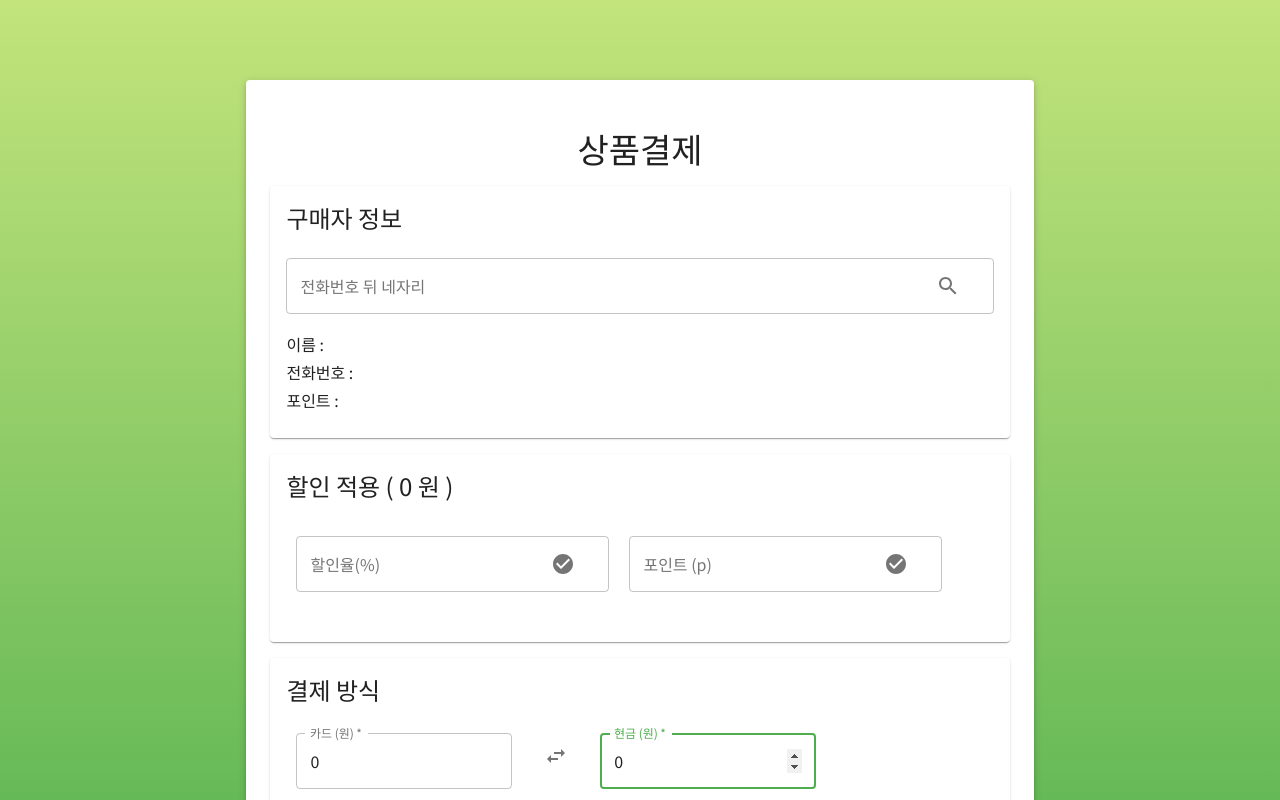
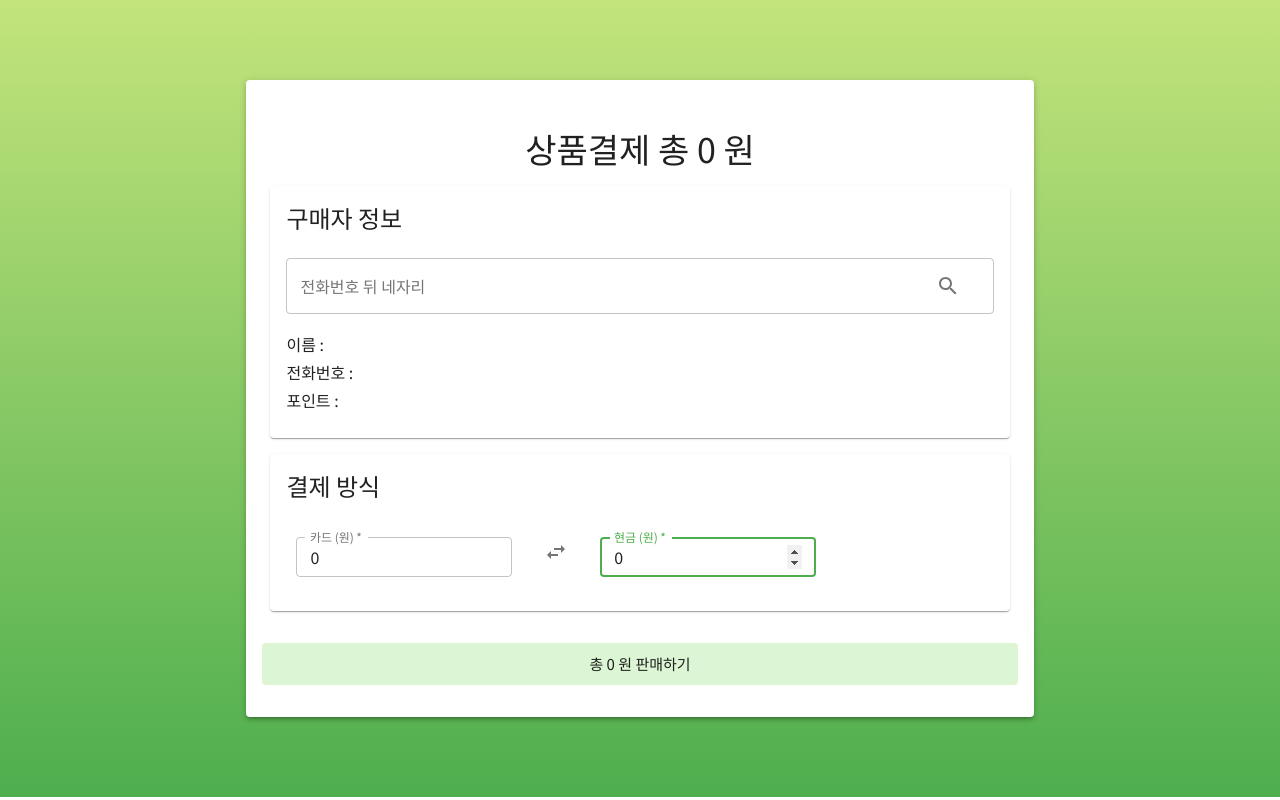
Before and after one commit to pjh4400/MarketBalgyun-Frontend, a React app: page /payment in a window 1280 px wide. Shown: the top 800 px of the page. Built offline with nearby package versions, Linux system fonts and the light colour scheme.

Commit message:
할인율 적용 수정
기업 요구사항에 따라 최대 할인율을 상품 스키마에 추가,
이에 따라 상품 등록 시 최대 할인율 입력 /
결제 창에서 할인율 일괄 적용하던 것을 판매 창에서 상품 개별적으로 할인율 적용하도록 변경

```diff
--- a/src/components/SaleGeneralItem.js
+++ b/src/components/SaleGeneralItem.js
@@ -1,4 +1,4 @@
-import React, { useState } from "react";
+import React, { useState, useEffect } from "react";
 import { makeStyles } from '@material-ui/core/styles';
 import { Typography, Grid, TextField, InputAdornment, Card, CardContent, IconButton, CardActionArea } from '@material-ui/core';
 
@@ -23,20 +23,44 @@ const useStyles = makeStyles((theme) => ({
 }));
 
 
-const SaleGeneralItem = ({ item, key, onDeleteItem, onChangeQuantity }) => {
+const SaleGeneralItem = ({ item, onDeleteItem, onChangePrice }) => {
+  const [price, setPrice] = useState(item.price);
+  const [quantity, setQuantity] = useState(1);
+  const [discount, setDiscount] = useState(0);
+
+  useEffect(() => {
+    let newPrice = item.price / 100 * ( 100 - discount) * quantity;
+    onChangePrice(price, newPrice);
+    setPrice(newPrice);
+  }, [quantity, discount]);
+
   const classes = useStyles();
 
   const onQuantityHandler = (e) => {
     e.preventDefault();
-    let quantity = Number(e.target.quantity.value);
-    if (quantity < 1) {
+    let tmpQty = Number(e.target.quantity.value);
+    if (tmpQty < 1) {
       alert("잘못된 입력입니다.");
     }
-    else if (quantity > item.quantity) {
+    else if (tmpQty > item.quantity) {
       alert(item.quantity + "개 이상 판매할 수 없습니다.");
     }
     else {
-      onChangeQuantity(item,quantity);
+      setQuantity(tmpQty);
+    }
+  }
+
+  const onDiscountHandler = (e) => {
+    e.preventDefault();
+    let tmpDiscount = Number(e.target.discount.value);
+    if (tmpDiscount < 0) {
+      alert("잘못된 입력입니다.");
+    }
+    else if (tmpDiscount > item.max_discount) {
+      alert(item.max_discount + "% 이상 할인 할 수 없습니다.");
+    }
+    else {
+      setDiscount(tmpDiscount);
     }
   }
 
@@ -48,18 +72,21 @@ const SaleGeneralItem = ({ item, key, onDeleteItem, onChangeQuantity }) => {
             <CardContent>
               <Typography variant="subtitle1" color="textSecondary" paragraph>
                 ID : {item.id}
-                <IconButton className={classes.clear} onClick={() => onDeleteItem(item)}><ClearIcon /></IconButton>
+                <IconButton className={classes.clear} onClick={() => onDeleteItem(item.id,price)}><ClearIcon /></IconButton>
               </Typography>
               <Typography component="h3" variant="h5">
                 {item.name || item.third_category}
               </Typography>
-              <Typography variant="subtitle1">
+              <Typography variant="body1">
                 재고 : {item.quantity}
               </Typography>
-              <Typography variant="subtitle1" color="primary">
+              <Typography variant="body1">
+                최대 할인율 : {item.max_discount}
+              </Typography>
+              <Typography variant="subtitle1" color="primary" paragraph>
                 가격 : {item.price} 원
             </Typography>
-              <form className={classes.form} onSubmit={onQuantityHandler}>
+              <form onSubmit={onQuantityHandler}>
                 <TextField
                   type="number"
                   variant="outlined"
@@ -76,6 +103,28 @@ const SaleGeneralItem = ({ item, key, onDeleteItem, onChangeQuantity }) => {
                   }}
                 />
               </form>
+
+              <form onSubmit={onDiscountHandler}>
+                <TextField
+                  type="number"
+                  variant="outlined"
+                  fullWidth
+                  label="할인율"
+                  name="discount"
+                  defaultValue="0"
+                  InputProps={{
+                    endAdornment: (
+                      <InputAdornment>
+                        <IconButton type="submit"><CheckCircleIcon /></IconButton>
+                      </InputAdornment>
+                    )
+                  }}
+                />
+              </form>
+              <Typography variant="subtitle1" color="primary">
+                총 적용 가격 : {price} 원
+            </Typography>
+
             </CardContent>
           </div>
         </Card>
--- a/src/containers/PaymentContainer.js
+++ b/src/containers/PaymentContainer.js
@@ -4,15 +4,15 @@ import Payment from '../pages/Payment';
 
 
 const PaymentContainer = () => {
-    const { items, price } = useSelector( ({sales}) => ({
+    const { items, sum_price } = useSelector( ({sales}) => ({
         items: sales.items,
-        price: sales.price,
+        sum_price: sales.sum_price,
     }));
 
 
     return (
     <Payment
-    price={price}
+    sum_price={sum_price}
     />
     );
 };
--- a/src/containers/SaleContainer.js
+++ b/src/containers/SaleContainer.js
@@ -1,29 +1,30 @@
 import React, { useCallback } from 'react';
 import { useSelector, useDispatch } from 'react-redux';
 import Sale from '../pages/Sale';
-import  { addItem, deleteItem, changeQuantity } from '../modules/sales';
+import  { addItem, deleteItem, changePrice } from '../modules/sales';
 
 
 const SaleContainer = () => {
-    const { items, price, quantities } = useSelector( ({sales}) => ({
+    const { items, sum_price } = useSelector( ({sales}) => ({
         items: sales.items,
-        price: sales.price,
-        quantities: sales.quantities,
+        sum_price: sales.sum_price,
     }));
 
     const dispatch = useDispatch();
     const onAddItem = useCallback(item => dispatch(addItem(item)), [dispatch]);
-    const onDeleteItem = useCallback(item => dispatch(deleteItem(item)), [dispatch]);
-    const onChangeQuantity = useCallback((item,quantity) => dispatch(changeQuantity(item, quantity)), [dispatch]);
+    const onDeleteItem = useCallback((id,price) => dispatch(deleteItem(id,price)), [dispatch]);
+    const onChangePrice = useCallback((prevPrice,newPrice) => dispatch(changePrice(prevPrice,newPrice)), [dispatch]);
+
+
 
 
     return (
     <Sale
     items={items}
-    price={price}
+    sum_price={sum_price}
     onAddItem={onAddItem}
     onDeleteItem={onDeleteItem}
-    onChangeQuantity={onChangeQuantity}
+    onChangePrice={onChangePrice}
     />
     );
 };
--- a/src/modules/sales.js
+++ b/src/modules/sales.js
@@ -1,11 +1,10 @@
 const ADD_ITEM = 'sales/ADD_ITEM'; // 판매목록에 상품 추가
 const DELETE_ITEM = 'sales/DELETE_ITEM'; // 판매목록에서 상품 제거
-const CHANGE_QUANTITY = 'sales/CHANGE_QUANTITY' // 상품 판매 수량 수정
+const CHANGE_PRICE = 'sales/CHANGE_PRICE'; // 할인, 수량 변경 등으로 가격 비교
 
 const initialState = {
     items : [],
-    price : 0,
-    quantities : [],
+    sum_price : 0,
 }
 
 export const addItem = (item) => ({
@@ -13,16 +12,18 @@ export const addItem = (item) => ({
     item,
 });
 
-export const deleteItem = (item) => ({
+export const deleteItem = (id, price) => ({
     type : DELETE_ITEM,
-    item
+    id,
+    price,
 });
 
-export const changeQuantity = (item, quantity) => ({
-    type : CHANGE_QUANTITY,
-    item,
-    quantity
-})
+export const changePrice = (prevPrice, newPrice) => ({
+    type : CHANGE_PRICE,
+    prevPrice,
+    newPrice,
+});
+
 
 
 function sales(state = initialState, action) {
@@ -31,30 +32,24 @@ function sales(state = initialState, action) {
             return{
                 ...state,
                 items : state.items.concat(action.item),
-                price : state.price + action.item.price,
-                quantities : state.quantities.concat(1),
+                sum_price : state.sum_price + action.item.price,
             };
 
         case DELETE_ITEM:
-            let index = state.items.findIndex(item => item.id === action.item.id);
+            let index = state.items.findIndex(item => item.id === action.id);
+            let newItems = state.items;
+            newItems.splice(index,1);
             return{
                 ...state,
-                items : state.items.splice(index, 1),
-                price : state.price - action.item.price,
-                quantities : state.quantities.splice(index, 1),
+                items : newItems,
+                sum_price : state.sum_price - action.price,
             };
 
-
-        case CHANGE_QUANTITY:
-            let cur_quantity = state.quantities.slice();
-            cur_quantity[state.items.findIndex(item => item.id === action.item.id)] = action.quantity;
-
+        case CHANGE_PRICE:
             return{
                 ...state,
-                price : state.price - action.item.price + action.item.price * action.quantity,
-                quantities : cur_quantity,
+                sum_price : state.sum_price - action.prevPrice + action.newPrice,
             };
-
 
         default:
             return state;
--- a/src/pages/Payment.js
+++ b/src/pages/Payment.js
@@ -23,21 +23,17 @@ const useStyles2 = makeStyles((theme) => ({
 }));
 
 
-const Payment = ({ price, onDiscount, onApplyPoint }) => {
+const Payment = ({ sum_price, onDiscount, onApplyPoint }) => {
+    const [membership, setMemberShip] = useState(false);
     const [customer, setCustomer] = useState({});
-    const [finalPrice, setFinalPrice] = useState(price);
+    const [finalPrice, setFinalPrice] = useState(sum_price);
 
-    const [discount, setDiscount] = useState(0);
     const [point, setPoint] = useState(0);
     const [card, setCard] = useState(0);
     const [cash, setCash] = useState(0);
 
     const classes = useStyles();
     const cardClasses = useStyles2();
-
-    useEffect(() => {
-        setFinalPrice(price - price / 100 * discount - point);
-    }, [discount, point]);
 
 
     useEffect(() => {
@@ -57,19 +53,6 @@ const Payment = ({ price, onDiscount, onApplyPoint }) => {
         setCard(cash);
     };
 
-    const onDiscountHandler = (e) => {
-        e.preventDefault();
-        let tmpDiscount = Number(e.target.discount.value);
-        if (tmpDiscount < 0) {
-            alert("잘못된 입력입니다.");
-        }
-        else if (tmpDiscount > 50) {
-            alert("최대 할인율은 50% 입니다.");
-        }
-        else {
-            setDiscount(tmpDiscount);
-        }
-    }
 
     const onApplyPointHandler = (e) => {
         e.preventDefault();
@@ -82,7 +65,7 @@ const Payment = ({ price, onDiscount, onApplyPoint }) => {
         }
         else {
             setPoint(tmpPoint);
-            setFinalPrice(price - price / 100 * discount - point);
+            setFinalPrice(sum_price - point);
         }
     }
 
@@ -93,6 +76,7 @@ const Payment = ({ price, onDiscount, onApplyPoint }) => {
         }
         else {
             setCustomer(customer);
+            setMemberShip(true);
             alert(customer.name + " : " + customer.phone);
         }
         e.preventDefault();
@@ -103,7 +87,7 @@ const Payment = ({ price, onDiscount, onApplyPoint }) => {
         <Container component="main" maxwidth="xs" className={classes.root}>
             <Paper elevation={3} className={classes.paper}>
                 <Typography component="h1" variant="h4" align="center" className={classes.header}>
-                    상품결제
+                    상품결제 총 {sum_price} 원
                 </Typography>
 
                 <Grid container spacing={2}>
@@ -137,44 +121,14 @@ const Payment = ({ price, onDiscount, onApplyPoint }) => {
                                         전화번호 : {customer && customer.phone} </Typography>
                                     <Typography variant="subtitle1">
                                         포인트 : {customer && customer.point} </Typography>
-                                </CardContent>
-                            </div>
-                        </Card>
-                    </Grid>
 
-                    <Grid item xs={12}>
-                        <Card className={cardClasses.card}>
-                            <div className={cardClasses.cardDetails}>
-                                <CardContent>
-                                    <Typography component="h3" variant="h5">
-                                        할인 적용 ( {price - finalPrice} 원 )
-                                    </Typography>
-                                    <Grid item xs={12} sm={6} className={cardClasses.twoComponents}>
-                                        <form className={classes.form} onSubmit={onDiscountHandler}>
-                                            <TextField
-                                                type="number"
-                                                variant="outlined"
-                                                fullWidth
-                                                label="할인율(%)"
-                                                name="discount"
-                                                InputProps={{
-                                                    endAdornment: (
-                                                        <InputAdornment>
-                                                            <IconButton type="submit"><CheckCircleIcon /></IconButton>
-                                                        </InputAdornment>
-                                                    )
-                                                }}
-                                            />
-                                        </form>
-                                    </Grid>
-
-                                    <Grid item xs={12} sm={6} className={cardClasses.twoComponents}>
+                                    { !membership ||
                                      <form className={classes.form} onSubmit={onApplyPointHandler}>
                                      <TextField
                                          type="number"
                                          variant="outlined"
                                          fullWidth
-                                                label="포인트 (p)"
+                                         label="포인트 적용 (p)"
                                          name="point"
                                          InputProps={{
                                              endAdornment: (
@@ -184,12 +138,12 @@ const Payment = ({ price, onDiscount, onApplyPoint }) => {
                                              )
                                          }}
                                      />
-                                        </form>
-                                    </Grid>
+                                 </form> }
                                 </CardContent>
                             </div>
                         </Card>
                     </Grid>
+
 
                     <Grid item xs={12}>
                         <Card className={cardClasses.card}>
@@ -202,6 +156,7 @@ const Payment = ({ price, onDiscount, onApplyPoint }) => {
                                         <TextField
                                             type="number"
                                             variant="outlined"
+                                            size="small"
                                             required
                                             fullWidth
                                             label="카드 (원)"
@@ -219,6 +174,7 @@ const Payment = ({ price, onDiscount, onApplyPoint }) => {
                                         <TextField
                                             type="number"
                                             variant="outlined"
+                                            size="small"
                                             required
                                             fullWidth
                                             label="현금 (원)"
--- a/src/pages/RegisterGeneralProduct.js
+++ b/src/pages/RegisterGeneralProduct.js
@@ -20,7 +20,7 @@ const RegisterGeneralProduct = () => {
         price: 0,
         quantity: 0,
         max_discount: 0,
-        place: 0,
+        place: 1,
         date: '',
     });
 
@@ -58,7 +58,6 @@ const RegisterGeneralProduct = () => {
     }
 
     const onSubmitProduct = (e) => {
-        alert("등록하시겠습니까?");
         e.preventDefault();
         console.log(product);
     }
--- a/src/tempDB/GeneralProducts.js
+++ b/src/tempDB/GeneralProducts.js
@@ -8,6 +8,7 @@ const GeneralProducts = [
         cost : 0,
         price : 3800,
         quantity : 12,
+        max_discount : 50,
         place : 1,
         date : "2020-03-26 13:30:00"
     },
@@ -20,6 +21,7 @@ const GeneralProducts = [
         cost : 1000000,
         price : 799000,
         quantity : 1,
+        max_discount : 30,
         place : 1,
         date : "2020-03-26 13:30:00"
     },
@@ -32,6 +34,7 @@ const GeneralProducts = [
         cost : 100000,
         price : 40000,
         quantity : 1,
+        max_discount : 20,
         place : 1,
         date : "2020-03-26 13:30:00"
     },
@@ -44,6 +47,7 @@ const GeneralProducts = [
         cost : 100000,
         price : 37000,
         quantity : 4,
+        max_discount : 40,
         place : 1,
         date : "2020-03-26 13:30:00"
     },
@@ -56,6 +60,7 @@ const GeneralProducts = [
         cost : 20000,
         price : 17100,
         quantity : 1,
+        max_discount : 50,
         place : 1,
         date : "2020-03-26 13:30:00"
     }
```
Lines whose indentation alone changed are shown as unchanged.
